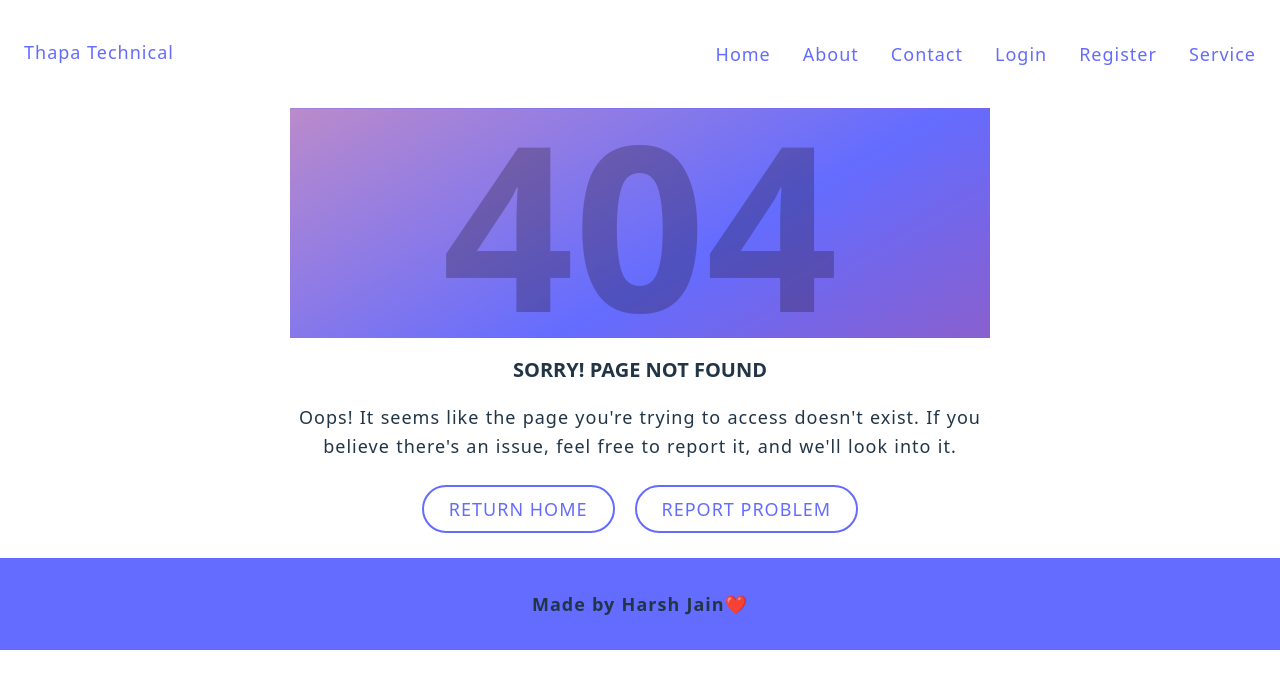
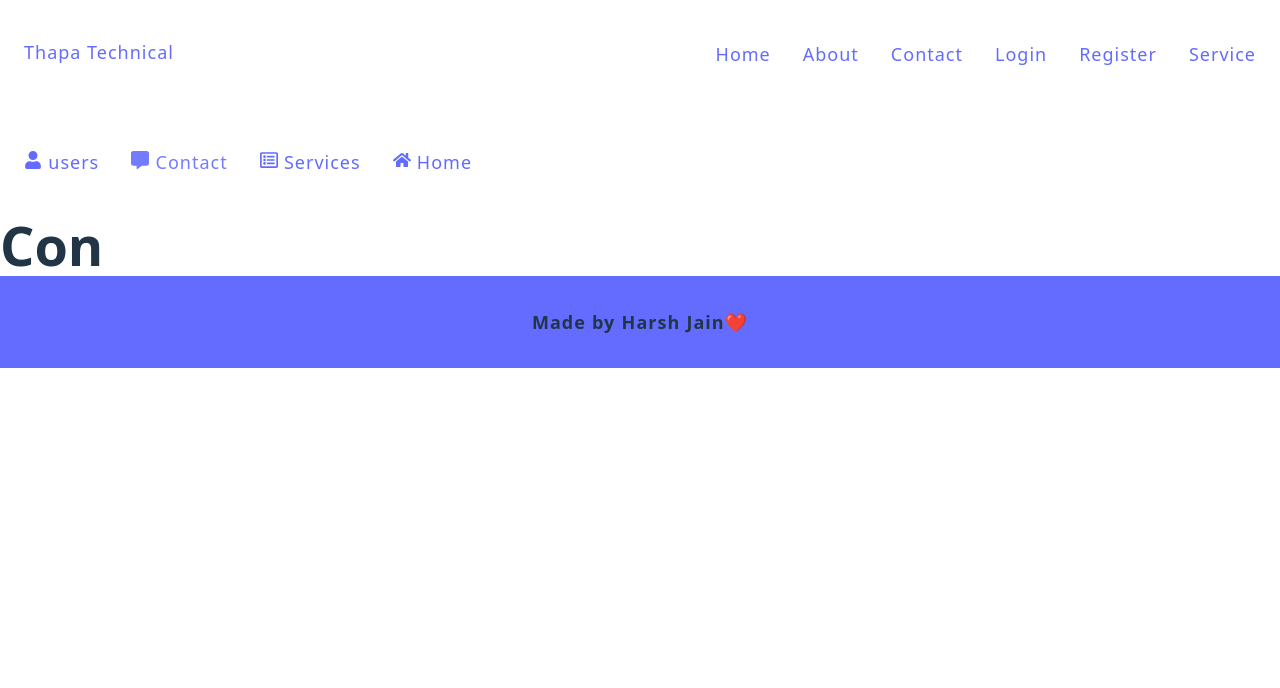
Before and after one commit to kjainharsh/MERNConnect, a React (Vite) app in the folder client/: page /admin/contacts in a window 1280 px wide. Shown: the top 688 px of the page. Built offline with nearby package versions, Linux system fonts and the light colour scheme; no server answers.

Commit message:
Building Admin Page Layout

```diff
--- a/client/package.json
+++ b/client/package.json
@@ -12,6 +12,7 @@
   "dependencies": {
     "react": "^18.3.1",
     "react-dom": "^18.3.1",
+    "react-icons": "^5.4.0",
     "react-router-dom": "^6.27.0",
     "react-toastify": "^11.0.2"
   },
--- a/client/src/App.jsx
+++ b/client/src/App.jsx
@@ -9,6 +9,9 @@ import { Navbar } from "./components/Navbar";
 import { Error } from "./pages/Error";
 import { Logout } from "./pages/Logout";
 import { Footer } from "./components/Footer/Footer";
+import { AdminLayout } from "./components/layouts/Admin-Layout";
+import { AdminContacts } from "./pages/Admin-Contacts";
+import { AdminUsers } from "./pages/Admin-Users";
 
 const App = () => {
   return (<>
@@ -23,6 +26,10 @@ const App = () => {
         <Route path="/login" element={<Login />} />
         <Route path="/logout" element={<Logout />} />
         <Route path="*" element={<Error />} />
+        <Route path="/admin" element={<AdminLayout/>}>
+          <Route path="users" element={<AdminUsers/>}/>
+          <Route path="contacts" element={<AdminContacts/>}/>
+        </Route>
 
       </Routes>
       <Footer />
--- /dev/null
+++ b/client/src/components/layouts/Admin-Layout.jsx
@@ -0,0 +1,42 @@
+import { NavLink, Outlet } from "react-router-dom";
+import { FaUser, FaHome, FaRegListAlt } from "react-icons/fa";
+import { FaMessage } from "react-icons/fa6";
+
+export const AdminLayout = () => {
+
+
+    return (
+        <>
+            <header>
+                <div className="container">
+                    <nav>
+                        <ul>
+                            <li>
+                                <NavLink to="/admin/users">
+                                    <FaUser /> users
+                                </NavLink>
+                            </li>
+                            <li>
+                                <NavLink to="/admin/contacts">
+                                    <FaMessage /> Contact
+                                </NavLink>
+                            </li>
+                            <li>
+                                <NavLink to="/service">
+                                    <FaRegListAlt /> Services
+                                </NavLink>
+                            </li>
+
+                            <li>
+                                <NavLink to="/">
+                                    <FaHome /> Home
+                                </NavLink>
+                            </li>
+                        </ul>
+                    </nav>
+                </div>
+            </header>
+            <Outlet />
+        </>
+    );
+};
--- /dev/null
+++ b/client/src/pages/Admin-Contacts.jsx
@@ -0,0 +1,3 @@
+export const AdminContacts = () => {
+    return <h1>Con</h1>;
+};
--- /dev/null
+++ b/client/src/pages/Admin-Users.jsx
@@ -0,0 +1,3 @@
+export const AdminUsers = () => {
+    return <h1>Users</h1>;
+};
```
Also changed, not shown: 1 other file (tests, documents, lock files or other folders).
